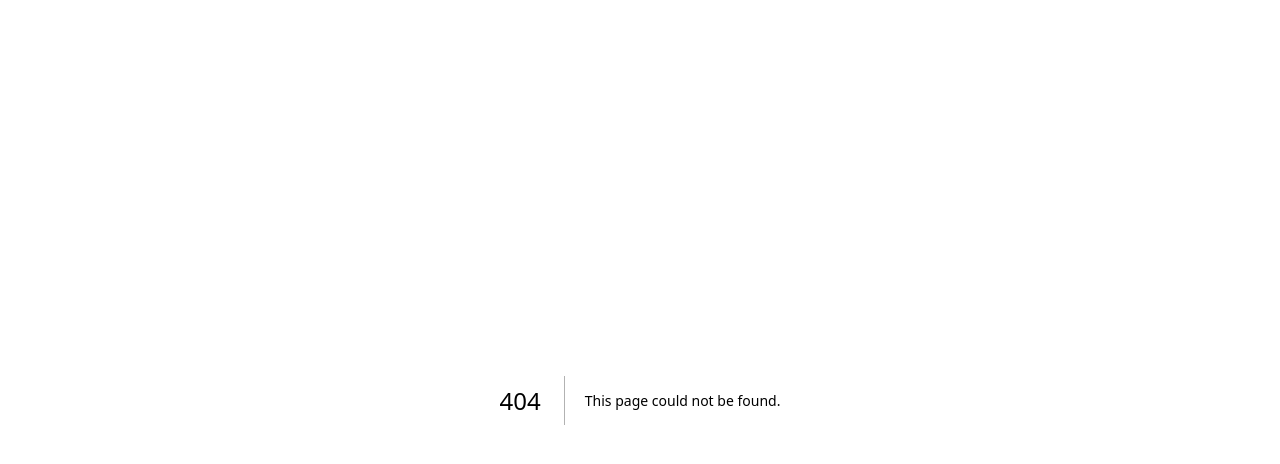
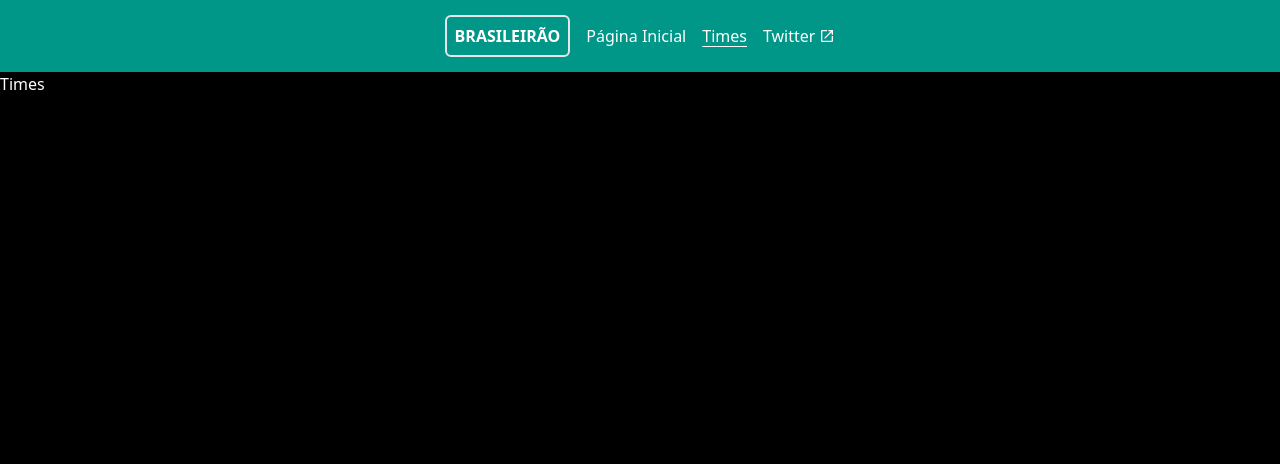
Before and after one commit to Kayycrf/Next, a Next.js app in the folder learning/: page /times in a window 1280 px wide. Before the commit this address had no page. Shown: the top 464 px of the page. Built offline with nearby package versions, Linux system fonts and the light colour scheme.

Commit message:
feat: add Header components

```diff
--- a/learning/src/app/globals.css
+++ b/learning/src/app/globals.css
@@ -13,5 +13,9 @@
 
 html,
 body {
-    @apply bg-background text-text w-screen h-screen;
+    @apply bg-background text-text w-screen h-screen underline-offset-4;
 }
+
+a {
+    @apply hover:underline active:opacity-50 transition-opacity;
+}
--- a/learning/src/app/layout.tsx
+++ b/learning/src/app/layout.tsx
@@ -1,6 +1,7 @@
 import type { Metadata } from "next";
 import { Geist, Geist_Mono } from "next/font/google";
 import "./globals.css";
+import Header from "@/components/header/header/header";
 
 const geistSans = Geist({
   variable: "--font-geist-sans",
@@ -24,9 +25,8 @@
 }>) {
   return (
     <html lang="pt-br">
-      <body
-        className={`${geistSans.variable} ${geistMono.variable} antialiased`}
-      >
+      <body className={`${geistSans.variable} ${geistMono.variable} antialiased`}>
+        <Header />
         {children}
       </body>
     </html>
--- /dev/null
+++ b/learning/src/app/times/page.tsx
@@ -0,0 +1,7 @@
+export default function PageTeams() {
+  return (
+    <main>
+      Times
+    </main>
+  );
+}
--- /dev/null
+++ b/learning/src/components/header/header/header.tsx
@@ -0,0 +1,29 @@
+'use client'
+import Link from 'next/link';
+import { usePathname } from 'next/navigation';
+import { MdOutlineOpenInNew } from 'react-icons/md';
+
+export default function Header() {
+    const currentPath = usePathname();
+
+    return (
+        <nav className='flex items-center justify-center bg-primary py-4'>
+            <ul className='flex gap-4 items-center'>
+                <li className='my-2'>
+                    <Link href="/" className='border-2 rounded-md py-2 px-2 font-bold'>BRASILEIRÃO</Link>
+                </li>
+                <li>
+                    <Link href="/" data-active={currentPath === '/'} className='data-[active=true]:underline'>Página Inicial</Link>
+                </li>
+                <li>
+                    <Link href="/times" data-active={currentPath === '/times'} className='data-[active=true]:underline'>Times</Link>
+                </li>
+                <li>
+                    <Link href="https://x.com/KayySg" target="_blank" className='flex gap-1 items-center'>Twitter
+                        <MdOutlineOpenInNew />
+                    </Link>
+                </li>
+            </ul>
+        </nav>
+    )
+}
```
Also changed, not shown: learning/package.json (+6 -5 lines), 1 other file (tests, documents, lock files or other folders).
